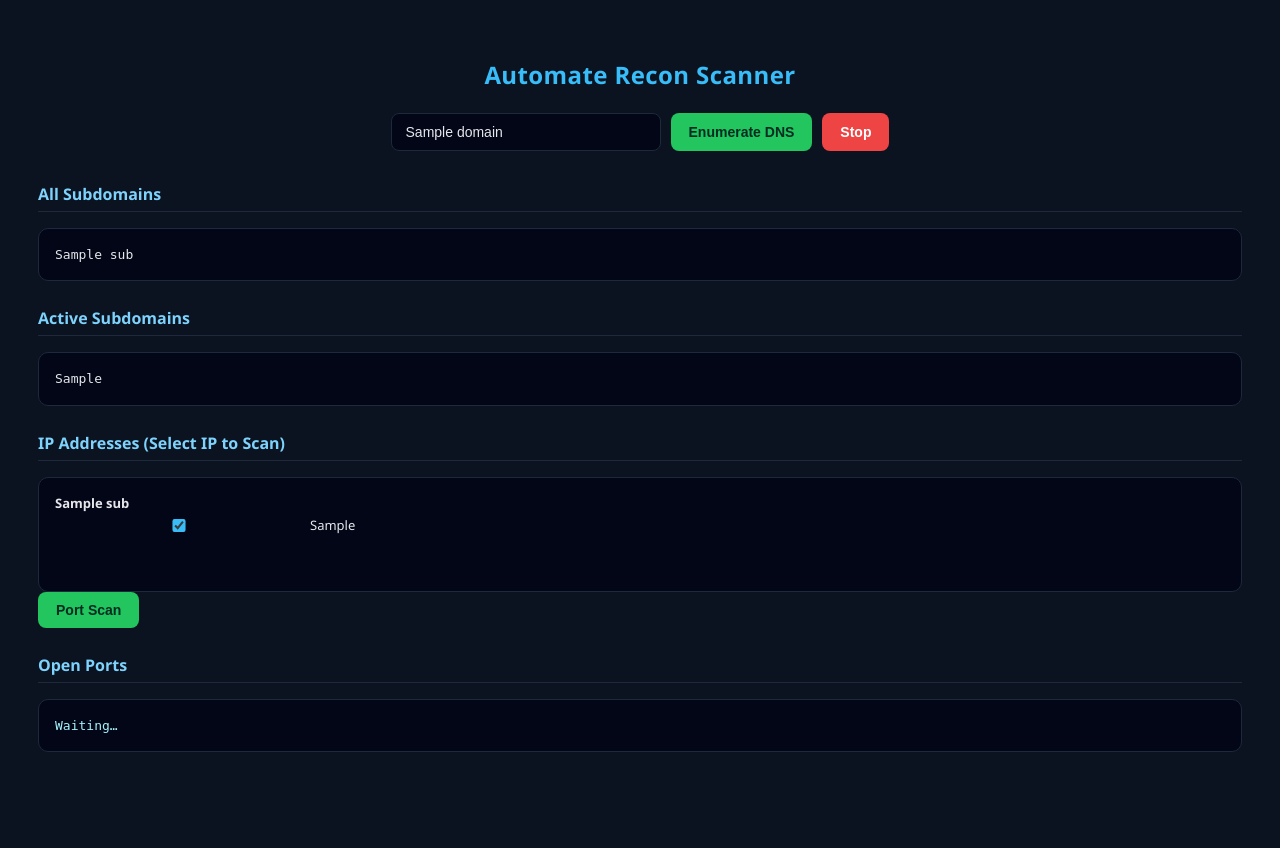
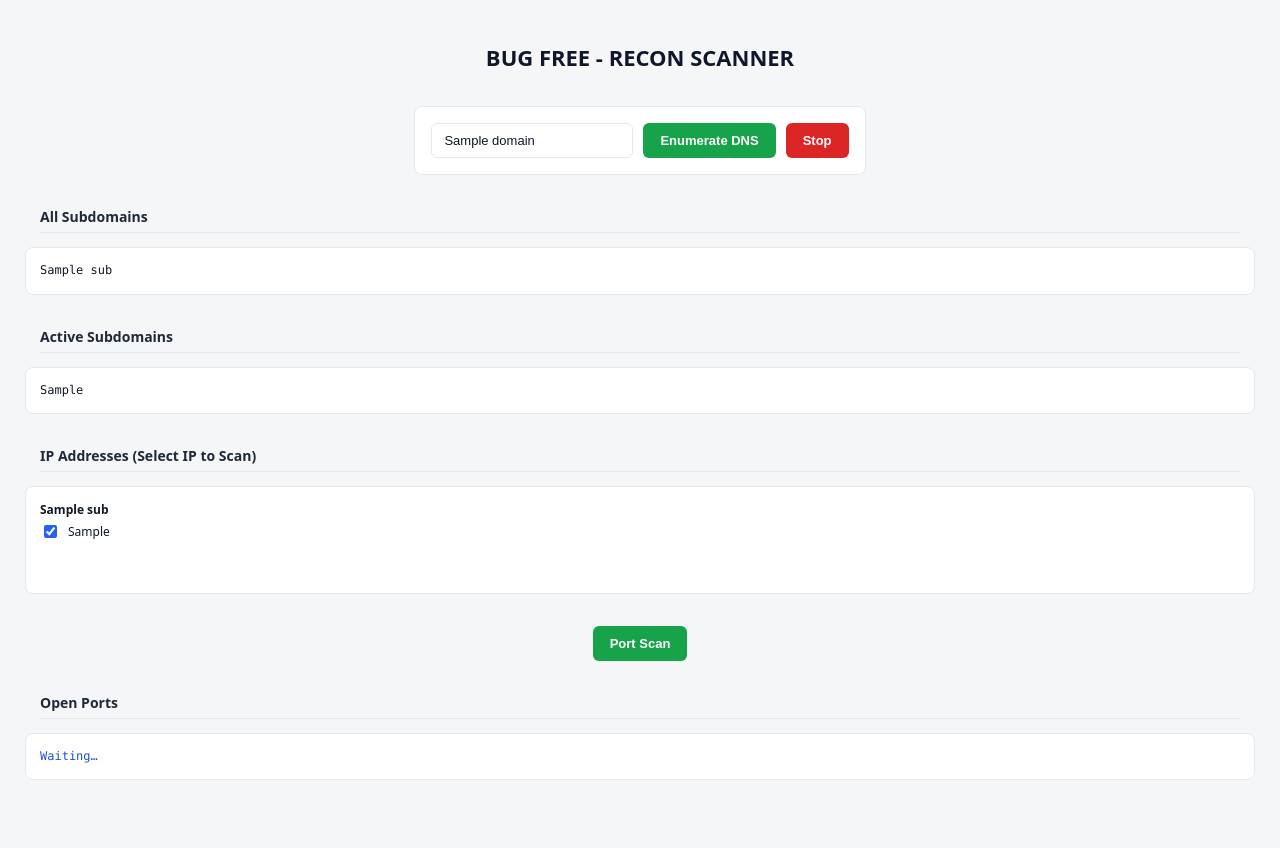
Before and after one commit to SPYDER46/DNS-and-Port-Scanner-, a Flask app: template templates/index.html in a window 1280 px wide. Before the commit the page ends 752 px from the top, so only its background shows below. Run offline with Flask 3, Linux system fonts and the light colour scheme; the template is opened without the code that fills it: most values are stand-ins (such as "Sample title", 1, 10 or a date in 2020).

Commit message:
UI final

```diff
--- a/templates/index.html
+++ b/templates/index.html
@@ -4,114 +4,178 @@
     <title>DNS and Port Scanner</title>
 
 <style>
+    :root {
+        --bg-page:#f4f6f8;
+        --bg-panel:#ffffff;
+        --border:#e5e7eb;
+        --primary:#2563eb;
+        --success:#16a34a;
+        --danger:#dc2626;
+        --text-main:#0f172a;
+        --text-muted:#6b7280;
+    }
+
     body {
-        background:#0b1220;
-        color:#e5e7eb;
-        font-family: "Segoe UI", Arial, sans-serif;
-        padding:30px;
+        margin:0;
+        min-height:100vh;
+        background:var(--bg-page);
+        color:var(--text-main);
+        font-family: system-ui, -apple-system, Segoe UI, Roboto, Arial, sans-serif;
+        padding:24px;
+    }
+
+    /* ===== PAGE WRAP FEEL ===== */
+    body::before {
+        content:"";
+        position:fixed;
+        inset:0;
+        background:var(--bg-page);
+        z-index:-1;
     }
 
     h2 {
-        color:#38bdf8;
         text-align:center;
-        margin-bottom:8px;
-        letter-spacing:0.4px;
+        font-size:22px;
+        margin-bottom:18px;
+        color:var(--text-main);
     }
 
     h3 {
-        color:#7dd3fc;
+        margin-top:32px;
+        font-size:14px;
+        font-weight:600;
+        color:#1f2937;
         display:flex;
         align-items:center;
         gap:8px;
-        margin-top:26px;
-        font-size:16px;
-        border-bottom:1px solid #1e293b;
         padding-bottom:6px;
+        border-bottom:1px solid var(--border);
     }
 
-    button {
-        padding:10px 18px;
-        border:none;
-        cursor:pointer;
-        border-radius:8px;
-        font-weight:600;
-        font-size:14px;
-        background:#22c55e;
-        color:#022c22;
-    }
-
-    /* Stop button */
-    button[type="button"] {
-        background:#ef4444;
-        color:#ffffff;
-    }
-
-    button:disabled {
-        background:#475569;
-        cursor:not-allowed;
-    }
-
-    input {
-        padding:10px 14px;
-        border-radius:8px;
-        border:1px solid #1e293b;
-        background:#020617;
-        color:#e5e7eb;
-        font-size:14px;
-        min-width:240px;
-        outline:none;
-    }
-
+    /* ===== TOP FORM ===== */
     .top-center {
+        max-width:1200px;
+        margin:0 auto 30px auto;
         display:flex;
         flex-direction:column;
         align-items:center;
-        gap:14px;
-        margin-bottom:32px;
+        gap:16px;
     }
 
     .top-center form {
         display:flex;
         gap:10px;
         flex-wrap:wrap;
-        justify-content:center;
+        background:var(--bg-panel);
+        padding:16px;
+        border-radius:8px;
+        border:1px solid var(--border);
+    }
+
+    input {
+        padding:9px 12px;
+        border-radius:6px;
+        border:1px solid var(--border);
+        background:#ffffff;
+        color:var(--text-main);
+        font-size:13px;
+        /* min-width:240px; */
+        outline:none;
+    }
+
+    input::placeholder {
+        color:#9ca3af;
+    }
+
+    /* ===== BUTTONS ===== */
+    button {
+        padding:9px 16px;
+        border-radius:6px;
+        border:1px solid transparent;
+        font-size:13px;
+        font-weight:600;
+        cursor:pointer;
+        background:var(--success);
+        color:#ffffff;
+    }
+
+    button[type="button"] {
+        background:var(--danger);
+    }
+
+    button:disabled {
+        background:#9ca3af;
+        cursor:not-allowed;
+    }
+
+    /* ===== CONTENT AREA ===== */
+    h3,
+    .box,
+    #portScanBtn {
+        max-width:1200px;
+        margin-left:auto;
+        margin-right:auto;
     }
 
     .box {
-        background:#020617;
-        padding:16px;
+        background:var(--bg-panel);
+        border:1px solid var(--border);
+        border-radius:8px;
+        padding:14px;
         margin-top:10px;
-        border-radius:10px;
-        max-height:300px;
+        max-height:280px;
         overflow:auto;
-        font-size:13px;
-        border:1px solid #1e293b;
+        font-size:12px;
     }
 
     pre {
         margin:0;
         white-space:pre-wrap;
-        line-height:1.5;
+        line-height:1.45;
+        font-family: Consolas, Monaco, monospace;
+        color:#111827;
+    }
+
+    strong {
+        font-weight:600;
+        color:#111827;
     }
 
     label {
         display:flex;
         align-items:center;
         gap:8px;
+        font-size:12px;
         padding:4px 0;
-        font-size:13px;
         cursor:pointer;
     }
 
     input[type="checkbox"] {
-        accent-color:#38bdf8;
+        accent-color:var(--primary);
     }
 
+    .muted {
+        color:var(--text-muted);
+        font-size:12px;
+    }
+
+    /* ===== PORT SCAN BUTTON ===== */
+    #portScanBtn {
+        display:block;
+        margin:32px auto 10px auto;
+    }
+
+    #ports {
+        color:#1d4ed8;
+        font-weight:500;
+    }
+
+    /* ===== LOADER ===== */
     .loader {
-        width:14px;
-        height:14px;
-        border:3px solid #1e293b;
-        border-top:3px solid #38bdf8;
+        width:12px;
+        height:12px;
+        border:2px solid #d1d5db;
+        border-top:2px solid var(--primary);
         border-radius:50%;
         animation:spin 1s linear infinite;
     }
@@ -121,29 +185,28 @@
         100% { transform:rotate(360deg); }
     }
 
-    .muted {
-        color:#94a3b8;
-        font-size:13px;
-        margin-top:4px;
-    }
-
-    #ports {
-        color:#a5f3fc;
-        font-weight:500;
-    }
-
-    /* Clean scrollbar */
+    /* ===== SCROLLBAR ===== */
     .box::-webkit-scrollbar {
         width:6px;
     }
 
     .box::-webkit-scrollbar-thumb {
-        background:#334155;
+        background:#cbd5e1;
         border-radius:4px;
     }
 
     .box::-webkit-scrollbar-track {
-        background:#020617;
+        background:#f9fafb;
+    }
+
+    /* ===== MOBILE ===== */
+    @media (max-width:600px) {
+        input {
+            min-width:100%;
+        }
+        .top-center form {
+            width:100%;
+        }
     }
 </style>
 
@@ -153,7 +216,7 @@
 <body>
 
 <div class="top-center">
-    <h2>Automate Recon Scanner</h2>
+    <h2> BUG FREE - RECON SCANNER </h2>
 
     <form method="POST" onsubmit="disableEnumBtn()">
         <input id="domainInput" name="domain" value="{{ domain }}" placeholder="example.com" required>
```
